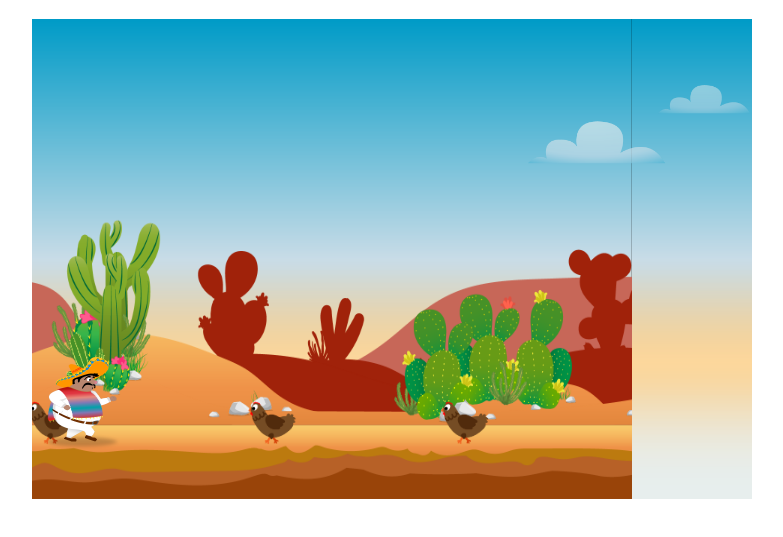
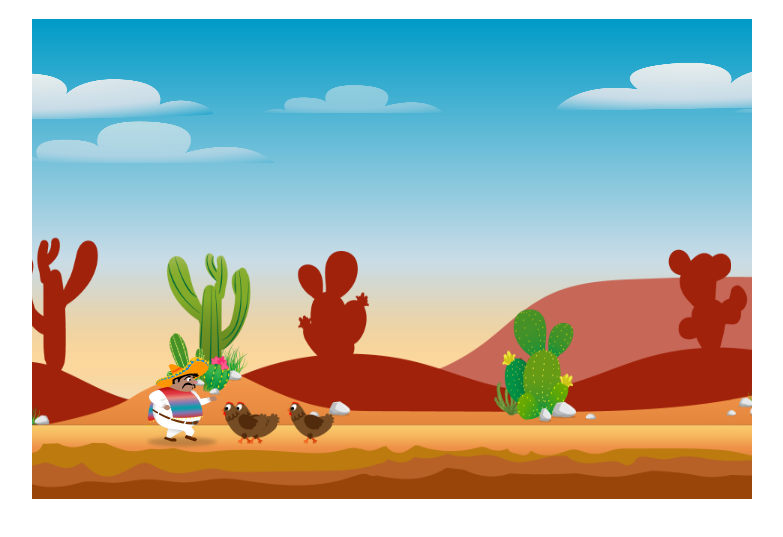
Before and after one commit to STM32F107VC/El-Pollo-Loco, a plain HTML site: page index.html in a window 1280 px wide. Shown: the part 69-606 px from the top of the page, without its empty margins (248-1031 px from the left). Drawn offline with Linux system fonts and the light colour scheme; animation ran at ten frames a second.

Commit message:
Set range in which character can walk
range is from x = 0 up to x = 2250;
this is a variable called level_end_x = 2250;

```diff
--- a/index.html
+++ b/index.html
@@ -14,6 +14,8 @@
     <script src="models/world.class.js"></script>
     <script src="models/background-object.class.js"></script>
     <script src="models/keyboard.class.js"></script>
+    <script src="models/level.class.js"></script>
+    <script src="levels/level1.js"></script>
     <script src="js/game.js"></script>
 </head>
 
--- /dev/null
+++ b/levels/level1.js
@@ -0,0 +1,38 @@
+const level1 = new Level(
+    [
+        new Chicken(),
+        new Chicken(),
+        new Chicken()
+    ],
+    [
+        new Cloud('img/5_background/layers/4_clouds/2.png', -720),
+        new Cloud('img/5_background/layers/4_clouds/1.png', 0),
+        new Cloud('img/5_background/layers/4_clouds/2.png', 720),
+        new Cloud('img/5_background/layers/4_clouds/1.png', 720*2),
+        new Cloud('img/5_background/layers/4_clouds/2.png', 720*3),
+    ],
+    [
+        new BackgroundObject('img/5_background/layers/air.png', -719),
+        new BackgroundObject('img/5_background/layers/3_third_layer/2.png', -719),
+        new BackgroundObject('img/5_background/layers/2_second_layer/2.png', -719),
+        new BackgroundObject('img/5_background/layers/1_first_layer/2.png', -719),
+
+        new BackgroundObject('img/5_background/layers/air.png', 0),
+        new BackgroundObject('img/5_background/layers/3_third_layer/1.png', 0),
+        new BackgroundObject('img/5_background/layers/2_second_layer/1.png', 0),
+        new BackgroundObject('img/5_background/layers/1_first_layer/1.png', 0),
+        new BackgroundObject('img/5_background/layers/air.png', 719),
+        new BackgroundObject('img/5_background/layers/3_third_layer/2.png', 719),
+        new BackgroundObject('img/5_background/layers/2_second_layer/2.png', 719),
+        new BackgroundObject('img/5_background/layers/1_first_layer/2.png', 719),
+
+        new BackgroundObject('img/5_background/layers/air.png', 719*2),
+        new BackgroundObject('img/5_background/layers/3_third_layer/1.png', 719*2),
+        new BackgroundObject('img/5_background/layers/2_second_layer/1.png', 719*2),
+        new BackgroundObject('img/5_background/layers/1_first_layer/1.png', 719*2),
+        new BackgroundObject('img/5_background/layers/air.png', 719*3),
+        new BackgroundObject('img/5_background/layers/3_third_layer/2.png', 719*3),
+        new BackgroundObject('img/5_background/layers/2_second_layer/2.png', 719*3),
+        new BackgroundObject('img/5_background/layers/1_first_layer/2.png', 719*3),
+    ]
+);
--- a/models/character.class.js
+++ b/models/character.class.js
@@ -1,6 +1,6 @@
 class Character extends MovableObject {
     y = 280;
-    speed = 3;
+    speed = 15;
 
     IMAGES_WALKING = [
         '../img/2_character_pepe/2_walk/W-21.png',
@@ -23,6 +23,7 @@
     //     '../img/2_character_pepe/3_jump/J-39.png'
     // ]
 
+    world;
     constructor() {
         super().loadImage('../img/2_character_pepe/2_walk/W-21.png');
         this.loadImages(this.IMAGES_WALKING);
@@ -31,17 +32,18 @@
 
     animate() {
         setInterval(() => {
-            if (this.world.keyboard.RIGHT) {
+            if (this.world.keyboard.RIGHT && this.x < this.world.level.level_end_x) {
                 this.x += this.speed;
                 this.otherDirection = false;
             }
 
-            if (this.world.keyboard.LEFT) {
-                this.x -= this.speed;
-                this.otherDirection = true;
+            if (this.world.keyboard.LEFT && this.x > 0) {
+                    this.x -= this.speed;
+                    this.otherDirection = true;
             }
 
-            this.world.camera_x  = -this.x;
+            this.world.camera_x  = -this.x + 100;
+
         }, 1000/60);
 
         setInterval(() => {
--- a/models/cloud.class.js
+++ b/models/cloud.class.js
@@ -3,10 +3,9 @@
     height = 300;
     width = 1000;
 
-    constructor(path) {
+    constructor(path, x) {
         super().loadImage(path);
-        this.x = Math.random() * 720;
-        console.log(this.x);
+        this.x = x;
         this.animate();
     }
 
--- /dev/null
+++ b/models/level.class.js
@@ -0,0 +1,12 @@
+class Level {
+    enemies;
+    clouds;
+    backgroundObject;
+    level_end_x = 2250;
+
+    constructor(enemies, clouds, backgroundObject) {
+        this.enemies = enemies;
+        this.clouds = clouds;
+        this.backgroundObject = backgroundObject;
+    }
+}
--- a/models/world.class.js
+++ b/models/world.class.js
@@ -1,31 +1,8 @@
 class World {
+    character = new Character();
+    level = level1;
     ctx;
-
-    clouds = [
-        // new Cloud('img/5_background/layers/4_clouds/1.png'),
-        new Cloud('img/5_background/layers/4_clouds/full.png')
-    ];
-
-    backgroundObject = [
-        new BackgroundObject('img/5_background/layers/air.png', 0),
-        new BackgroundObject('img/5_background/layers/3_third_layer/2.png', 0),
-        new BackgroundObject('img/5_background/layers/3_third_layer/1.png', 0),
-        new BackgroundObject('img/5_background/layers/2_second_layer/2.png', 0),
-        new BackgroundObject('img/5_background/layers/2_second_layer/1.png', 0),
-        new BackgroundObject('img/5_background/layers/1_first_layer/2.png', 0),
-        new BackgroundObject('img/5_background/layers/1_first_layer/1.png', 0),
-        new BackgroundObject('img/5_background/layers/air.png', 720),
-    ];
-
-    character = new Character();
-
-    enemies = [
-        new Chicken(),
-        new Chicken(),
-        new Chicken()
-    ];
-
-    world;
+    // world;
     canvas;
     keyboard;
     camera_x = 0;
@@ -47,9 +24,9 @@
 
         this.ctx.translate(this.camera_x, 0);
 
-        this.addObjectsToMap(this.backgroundObject);
-        this.addObjectsToMap(this.clouds);
-        this.addObjectsToMap(this.enemies);
+        this.addObjectsToMap(this.level.backgroundObject);
+        this.addObjectsToMap(this.level.clouds);
+        this.addObjectsToMap(this.level.enemies);
         this.addToMap(this.character);
 
         this.ctx.translate(-this.camera_x, 0);
@@ -69,7 +46,6 @@
 
     addToMap(mo) {
         if (mo.otherDirection) {
-            // console.log(mo);
             this.flipImage(mo);
         }
 
```
Also changed, not shown: js/game.js (+0 -13 lines).
